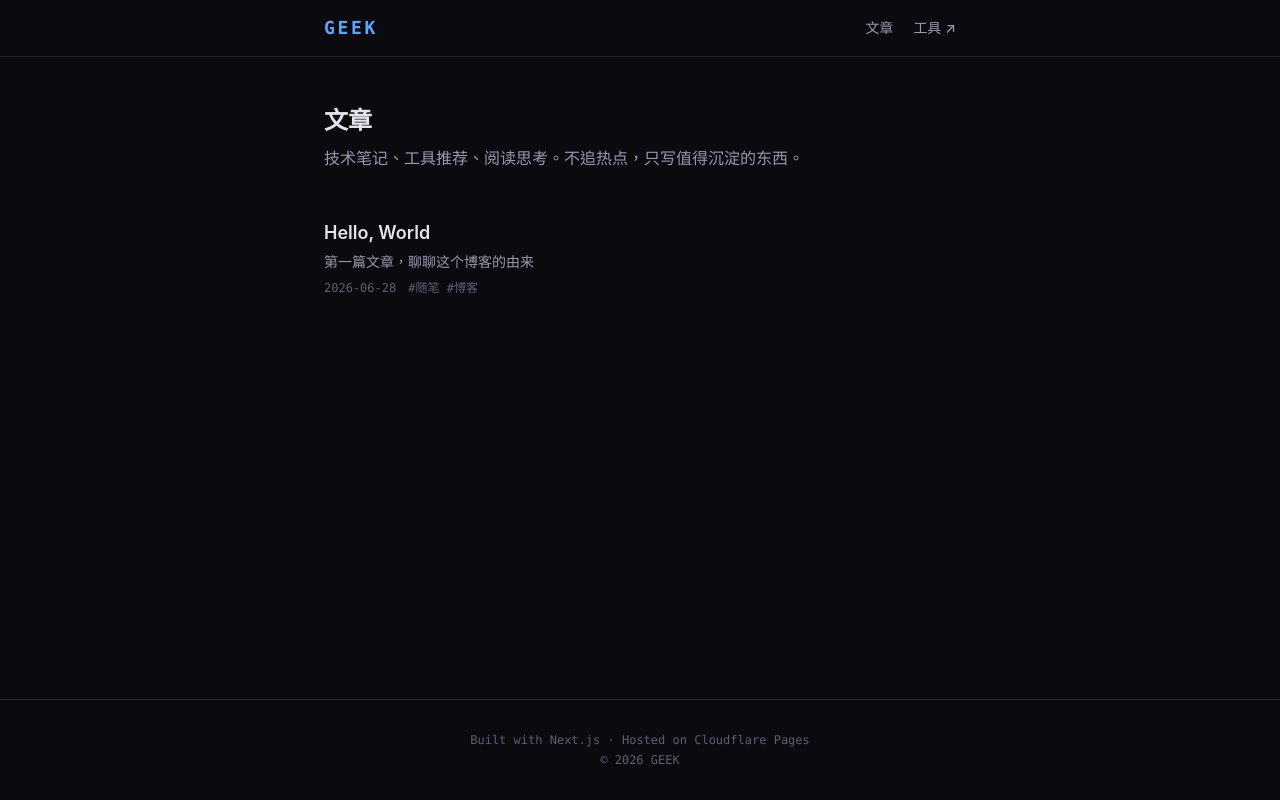
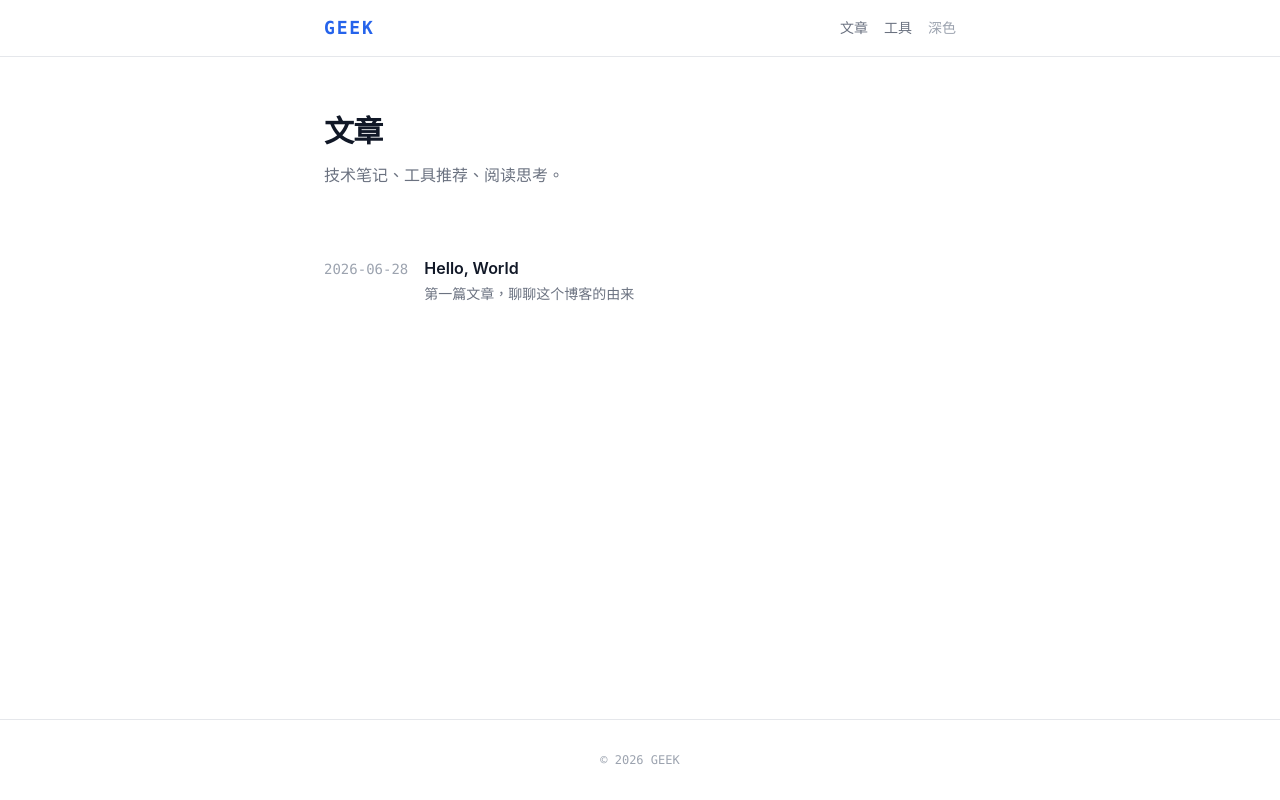
Before and after one commit to hang-ya/geek-blog, a Next.js app: page / in a window 1280 px wide. Built offline with nearby package versions, Linux system fonts and the light colour scheme.

Commit message:
feat: light mode default + dark toggle + cleaner layout

```diff
--- a/src/app/globals.css
+++ b/src/app/globals.css
@@ -1,28 +1,49 @@
 @import "tailwindcss";
 
 :root {
-  --bg: #0a0a0f;
-  --card: #14141e;
-  --border: #222233;
-  --text: #e4e4ec;
-  --text-secondary: #9898b0;
-  --text-muted: #5e5e76;
-  --accent: #58a6ff;
+  --bg: #ffffff;
+  --bg-secondary: #f8f9fa;
+  --card: #ffffff;
+  --border: #e5e7eb;
+  --border-light: #f0f0f0;
+  --text: #111827;
+  --text-secondary: #6b7280;
+  --text-muted: #9ca3af;
+  --accent: #2563eb;
+  --accent-hover: #1d4ed8;
+}
+
+.dark {
+  --bg: #0f1117;
+  --bg-secondary: #161922;
+  --card: #1a1d28;
+  --border: #2a2d3a;
+  --border-light: #222533;
+  --text: #e5e7eb;
+  --text-secondary: #9ca3af;
+  --text-muted: #6b7280;
+  --accent: #60a5fa;
+  --accent-hover: #93bbfd;
 }
 
 @theme inline {
   --color-bg: var(--bg);
+  --color-bg-secondary: var(--bg-secondary);
   --color-card: var(--card);
   --color-border: var(--border);
+  --color-border-light: var(--border-light);
   --color-text: var(--text);
   --color-text-secondary: var(--text-secondary);
   --color-text-muted: var(--text-muted);
   --color-accent: var(--accent);
+  --color-accent-hover: var(--accent-hover);
   --font-mono: "JetBrains Mono", "Fira Code", "Cascadia Code", "Consolas", monospace;
   --font-sans: "Inter", system-ui, -apple-system, sans-serif;
 }
 
 * { box-sizing: border-box; }
+
+html { background: var(--bg); }
 
 body {
   background: var(--bg);
@@ -33,29 +54,25 @@ body {
   -webkit-font-smoothing: antialiased;
 }
 
-::selection { background: #1f6feb40; color: var(--accent); }
+::selection { background: var(--accent); color: #fff; }
 
-/* ═══════════ Prose ═══════════ */
+/* ── Prose ── */
 .prose h1, .prose h2, .prose h3, .prose h4 {
   font-weight: 700;
-  line-height: 1.3;
-  margin-top: 2em;
+  line-height: 1.35;
+  margin-top: 2.2em;
   margin-bottom: 0.5em;
 }
 .prose h1 { font-size: 1.8rem; }
-.prose h2 { font-size: 1.35rem; border-bottom: 1px solid var(--border); padding-bottom: 0.35em; }
-.prose h3 { font-size: 1.1rem; color: var(--text-secondary); }
-.prose p { margin-bottom: 1.2em; color: var(--text-secondary); }
+.prose h2 { font-size: 1.3rem; padding-bottom: 0.35em; border-bottom: 1px solid var(--border); }
+.prose h3 { font-size: 1.1rem; }
+.prose p { margin-bottom: 1.2em; }
 
-.prose a {
-  color: var(--accent);
-  text-decoration: underline;
-  text-underline-offset: 3px;
-}
-.prose a:hover { opacity: 0.8; }
+.prose a { color: var(--accent); text-decoration: underline; text-underline-offset: 3px; }
+.prose a:hover { color: var(--accent-hover); }
 
 .prose blockquote {
-  border-left: 2px solid var(--border);
+  border-left: 3px solid var(--border);
   padding: 0.5em 1em;
   margin: 1.5em 0;
   color: var(--text-secondary);
@@ -64,33 +81,27 @@ body {
 .prose code {
   font-family: var(--font-mono);
   font-size: 0.875em;
-  background: var(--card);
+  background: var(--bg-secondary);
   padding: 0.2em 0.45em;
   border-radius: 4px;
+  border: 1px solid var(--border-light);
 }
 
 .prose pre {
-  background: var(--card);
+  background: var(--bg-secondary);
   border: 1px solid var(--border);
   border-radius: 8px;
   padding: 1em 1.2em;
   overflow-x: auto;
   margin: 1.5em 0;
 }
-.prose pre code {
-  background: none;
-  border: none;
-  padding: 0;
-  font-size: 0.85em;
-  line-height: 1.6;
-}
+.prose pre code { background: none; border: none; padding: 0; font-size: 0.85em; line-height: 1.6; }
 
-.prose ul, .prose ol { padding-left: 1.4em; margin-bottom: 1.2em; color: var(--text-secondary); }
+.prose ul, .prose ol { padding-left: 1.4em; margin-bottom: 1.2em; }
 .prose li { margin-bottom: 0.25em; }
 .prose hr { border: none; border-top: 1px solid var(--border); margin: 2em 0; }
-.prose strong { color: var(--text); font-weight: 600; }
+.prose strong { font-weight: 600; }
 .prose img { max-width: 100%; border-radius: 8px; }
 .prose table { width: 100%; border-collapse: collapse; margin: 1.5em 0; font-size: 0.9em; }
 .prose th, .prose td { border: 1px solid var(--border); padding: 0.5em 0.8em; text-align: left; }
-.prose th { background: var(--card); font-weight: 600; }
-.prose td { color: var(--text-secondary); }
+.prose th { background: var(--bg-secondary); font-weight: 600; }
--- a/src/app/layout.tsx
+++ b/src/app/layout.tsx
@@ -1,4 +1,5 @@
 import type { Metadata } from "next";
+import { ThemeToggle } from "@/components/ThemeToggle";
 import "./globals.css";
 
 export const metadata: Metadata = {
@@ -6,30 +7,39 @@ export const metadata: Metadata = {
   description: "技术笔记、工具推荐与阅读思考",
 };
 
+function ThemeScript() {
+  // Inline script to prevent flash of wrong theme
+  const code = `try{var t=localStorage.getItem('theme')||'light';document.documentElement.className=t}catch(e){}`;
+  return <script dangerouslySetInnerHTML={{ __html: code }} />;
+}
+
 export default function RootLayout({ children }: { children: React.ReactNode }) {
   return (
     <html lang="zh-TW" className="h-full">
-      <body className="min-h-full bg-bg text-text antialiased flex flex-col">
-        <header className="border-b border-border">
+      <head>
+        <ThemeScript />
+      </head>
+      <body className="min-h-full bg-bg text-text antialiased flex flex-col transition-colors">
+        <header className="border-b border-border bg-bg/90 backdrop-blur sticky top-0 z-50 transition-colors">
           <div className="max-w-2xl mx-auto px-5 h-14 flex items-center justify-between">
-            <a href="/" className="font-bold text-lg tracking-[0.15em] text-accent font-mono">
+            <a href="/" className="font-bold text-lg tracking-[0.1em] text-accent font-mono">
               GEEK
             </a>
-            <nav className="flex items-center gap-5 text-sm text-text-secondary font-medium">
+            <nav className="flex items-center gap-4 text-sm text-text-secondary font-medium">
               <a href="/" className="hover:text-text transition-colors">文章</a>
               <a href="https://tzyday.com" target="_blank" rel="noopener noreferrer" className="hover:text-text transition-colors">
-                工具 ↗
+                工具
               </a>
+              <ThemeToggle />
             </nav>
           </div>
         </header>
 
         <main className="flex-1">{children}</main>
 
-        <footer className="border-t border-border py-8 mt-12">
+        <footer className="border-t border-border py-8 mt-16 transition-colors">
           <div className="max-w-2xl mx-auto px-5 text-center text-xs text-text-muted font-mono">
-            <p>Built with Next.js · Hosted on Cloudflare Pages</p>
-            <p className="mt-1">© 2026 GEEK</p>
+            <p>© 2026 GEEK</p>
           </div>
         </footer>
       </body>
--- a/src/app/page.tsx
+++ b/src/app/page.tsx
@@ -5,42 +5,48 @@ export default function HomePage() {
   const posts = getAllPosts();
 
   return (
-    <div className="max-w-2xl mx-auto px-5 py-12">
-      <section className="mb-12">
-        <h1 className="text-2xl font-bold text-text">文章</h1>
-        <p className="mt-2 text-text-secondary leading-relaxed">
-          技术笔记、工具推荐、阅读思考。不追热点，只写值得沉淀的东西。
+    <div className="max-w-2xl mx-auto px-5 py-14">
+      <header className="mb-12">
+        <h1 className="text-3xl font-bold text-text tracking-tight">文章</h1>
+        <p className="mt-3 text-text-secondary">
+          技术笔记、工具推荐、阅读思考。
         </p>
-      </section>
+      </header>
 
-      <section>
       {posts.length === 0 ? (
-          <div className="text-center py-16 text-text-muted">
-            <p>还没有文章。</p>
-          </div>
+        <p className="text-center py-16 text-text-muted">还没有文章。</p>
       ) : (
-          <ul className="space-y-6">
-            {posts.map((post) => (
-              <li key={post.slug}>
-                <Link href={`/posts/${post.slug}`} className="group block">
-                  <h2 className="text-lg font-semibold text-text group-hover:text-accent transition-colors">
+        <div className="space-y-0">
+          {posts.map((post, i) => (
+            <article
+              key={post.slug}
+              className={i > 0 ? "border-t border-border-light" : ""}
+            >
+              <Link
+                href={`/posts/${post.slug}`}
+                className="block py-5 group"
+              >
+                <div className="flex items-baseline gap-4">
+                  <time
+                    dateTime={post.date}
+                    className="shrink-0 text-sm text-text-muted font-mono tabular-nums"
+                  >
+                    {post.date}
+                  </time>
+                  <div className="min-w-0">
+                    <h2 className="text-base font-semibold text-text group-hover:text-accent transition-colors leading-snug">
                       {post.title}
                     </h2>
-                  <p className="mt-1 text-sm text-text-secondary leading-relaxed">
+                    <p className="mt-1 text-sm text-text-secondary leading-relaxed line-clamp-2">
                       {post.description}
                     </p>
-                  <div className="mt-1.5 flex items-center gap-3 text-xs text-text-muted font-mono">
-                    <time dateTime={post.date}>{post.date}</time>
-                    {post.tags.length > 0 && (
-                      <span>{post.tags.map((t: string) => `#${t}`).join(" ")}</span>
-                    )}
+                  </div>
                 </div>
               </Link>
-              </li>
+            </article>
           ))}
-          </ul>
+        </div>
       )}
-      </section>
     </div>
   );
 }
--- a/src/app/posts/[slug]/page.tsx
+++ b/src/app/posts/[slug]/page.tsx
@@ -20,20 +20,20 @@ export default async function PostPage({ params }: Props) {
   const html = renderMarkdown(post.content);
 
   return (
-    <div className="max-w-2xl mx-auto px-5 py-12">
+    <div className="max-w-2xl mx-auto px-5 py-14">
       <Link
         href="/"
-        className="inline-flex items-center gap-1 text-sm text-text-muted hover:text-accent transition-colors font-mono mb-8"
+        className="inline-flex items-center gap-1 text-sm text-text-muted hover:text-accent transition-colors font-mono mb-10"
       >
         ← cd ..
       </Link>
 
-      <header className="mb-8">
-        <h1 className="text-2xl font-bold text-text leading-tight">
+      <header className="mb-10">
+        <h1 className="text-2xl sm:text-3xl font-bold text-text leading-tight tracking-tight">
           {post.title}
         </h1>
-        <div className="mt-3 flex flex-wrap items-center gap-3 text-xs font-mono">
-          <time dateTime={post.date} className="text-text-secondary">{post.date}</time>
+        <div className="mt-4 flex items-center gap-3 text-sm font-mono text-text-muted">
+          <time dateTime={post.date}>{post.date}</time>
           {post.tags.length > 0 && (
             <span className="text-accent">
               {post.tags.map((t: string) => `#${t}`).join(" ")}
@@ -41,13 +41,15 @@ export default async function PostPage({ params }: Props) {
           )}
         </div>
         {post.description && (
-          <p className="mt-3 text-text-secondary italic">{post.description}</p>
+          <p className="mt-4 text-text-secondary leading-relaxed">
+            {post.description}
+          </p>
         )}
       </header>
 
       <article className="prose" dangerouslySetInnerHTML={{ __html: html }} />
 
-      <hr className="mt-12 mb-8 border-border" />
+      <hr className="mt-14 mb-8 border-border" />
 
       <footer className="flex items-center justify-between text-sm font-mono">
         <Link href="/" className="text-text-muted hover:text-accent transition-colors">
@@ -59,7 +61,7 @@ export default async function PostPage({ params }: Props) {
           rel="noopener noreferrer"
           className="text-text-muted hover:text-accent transition-colors"
         >
-          编辑 →
+          编辑
         </a>
       </footer>
     </div>
--- /dev/null
+++ b/src/components/ThemeToggle.tsx
@@ -0,0 +1,30 @@
+"use client";
+
+import { useState, useEffect } from "react";
+
+export function ThemeToggle() {
+  const [dark, setDark] = useState(false);
+
+  useEffect(() => {
+    const stored = localStorage.getItem("theme");
+    setDark(stored === "dark");
+  }, []);
+
+  function toggle() {
+    const next = !dark;
+    setDark(next);
+    const cls = next ? "dark" : "light";
+    localStorage.setItem("theme", cls);
+    document.documentElement.className = cls;
+  }
+
+  return (
+    <button
+      onClick={toggle}
+      aria-label="切换主题"
+      className="text-sm text-text-muted hover:text-text transition-colors font-mono"
+    >
+      {dark ? "浅色" : "深色"}
+    </button>
+  );
+}
```
Lines whose indentation alone changed are shown as unchanged.
